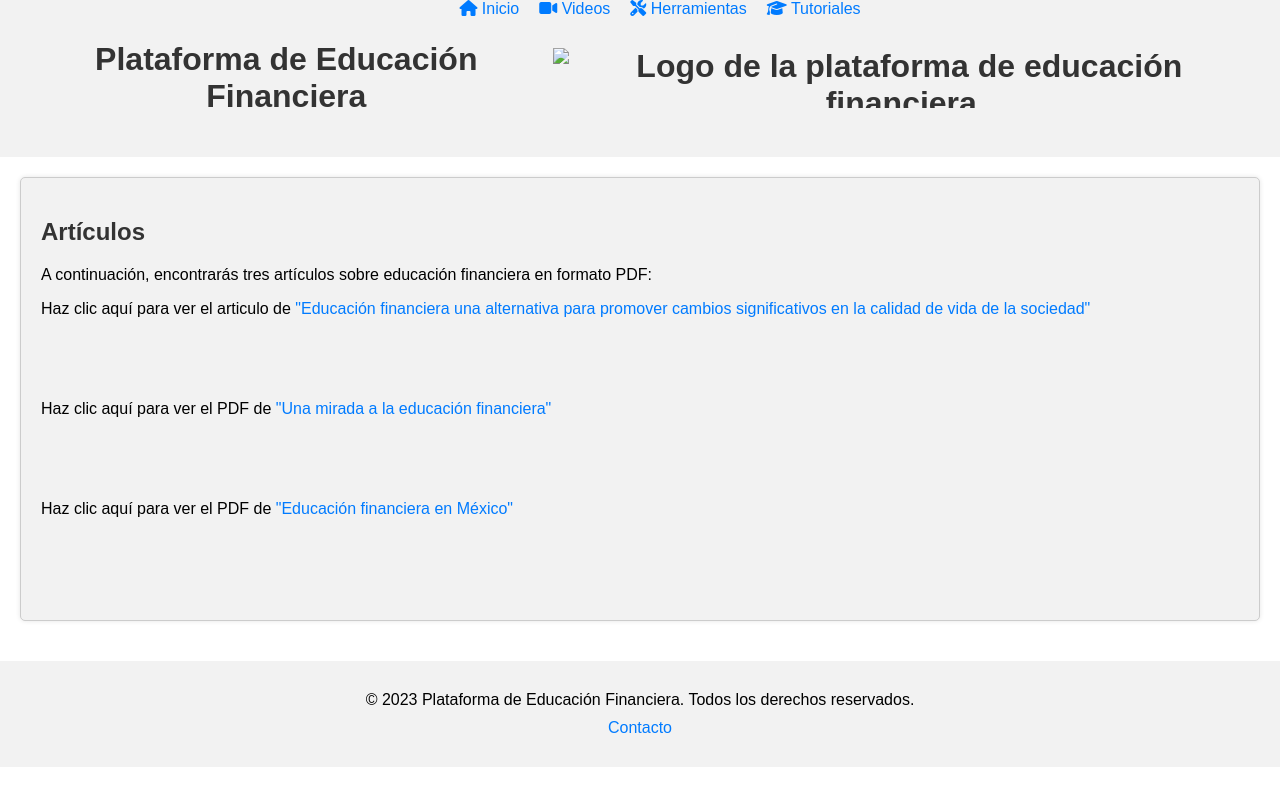
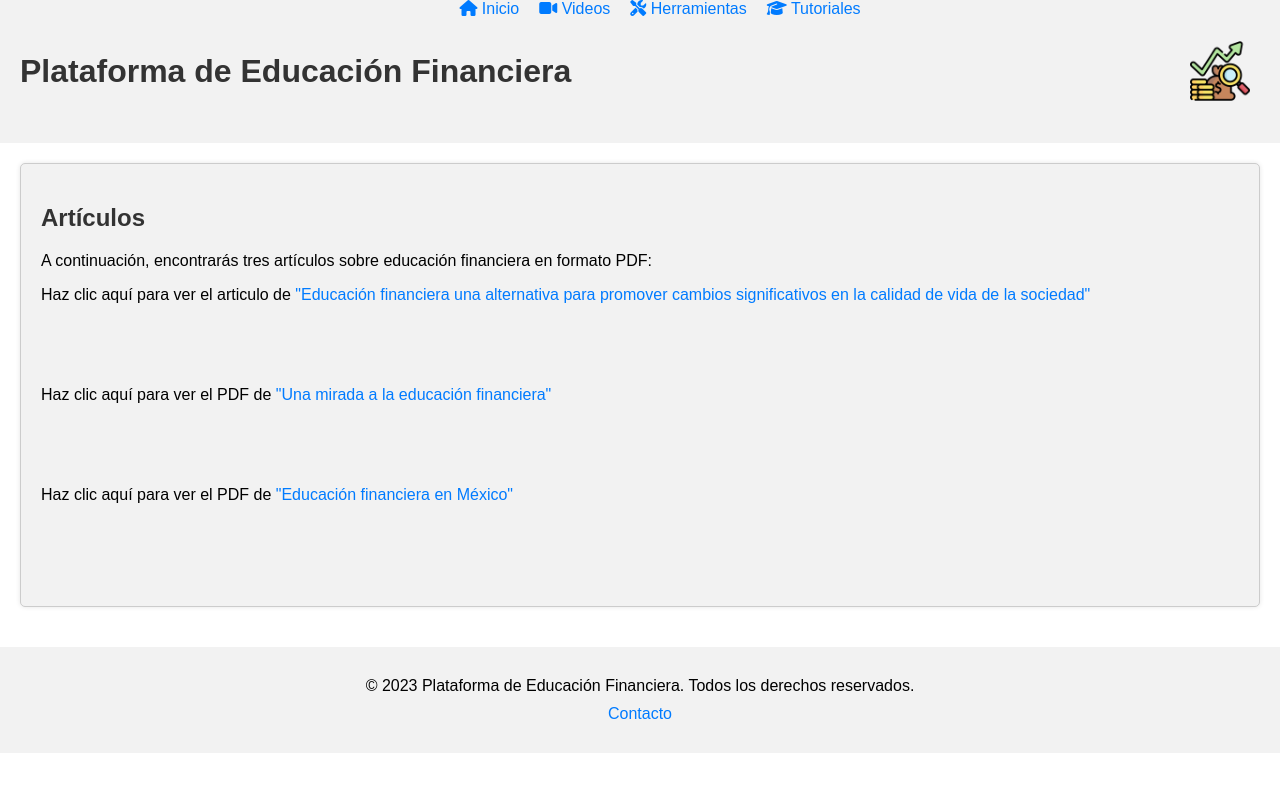
Before and after one commit to Cesar-Marin/Educacion-Finaciera, a plain HTML site: page Recursos/Articulos.html in a window 1280 px wide. Drawn offline with Linux system fonts and the light colour scheme.

Commit message:
fix img logo drc

```diff
--- a/Recursos/Articulos.html
+++ b/Recursos/Articulos.html
@@ -9,7 +9,7 @@
 </head>
 <body>
     <header>
-        <h1>Plataforma de Educación Financiera <img src="./img/finance.png" alt="Logo de la plataforma de educación financiera"></h1>
+        <h1>Plataforma de Educación Financiera <img src="../img/finance.png" alt="Logo de la plataforma de educación financiera"></h1>
 
         <nav>
           <ul>
```
Also changed, not shown: Recursos/Herramientas.html (+1 -1 lines), Recursos/Tutoriales.html (+1 -1 lines), Recursos/Videos.html (+1 -1 lines), Temas/Ahorro.html (+1 -1 lines), Temas/Manejo.html (+1 -1 lines), Temas/Planificacion.html (+1 -1 lines), Temas/Presupuesto.html (+1 -1 lines).
